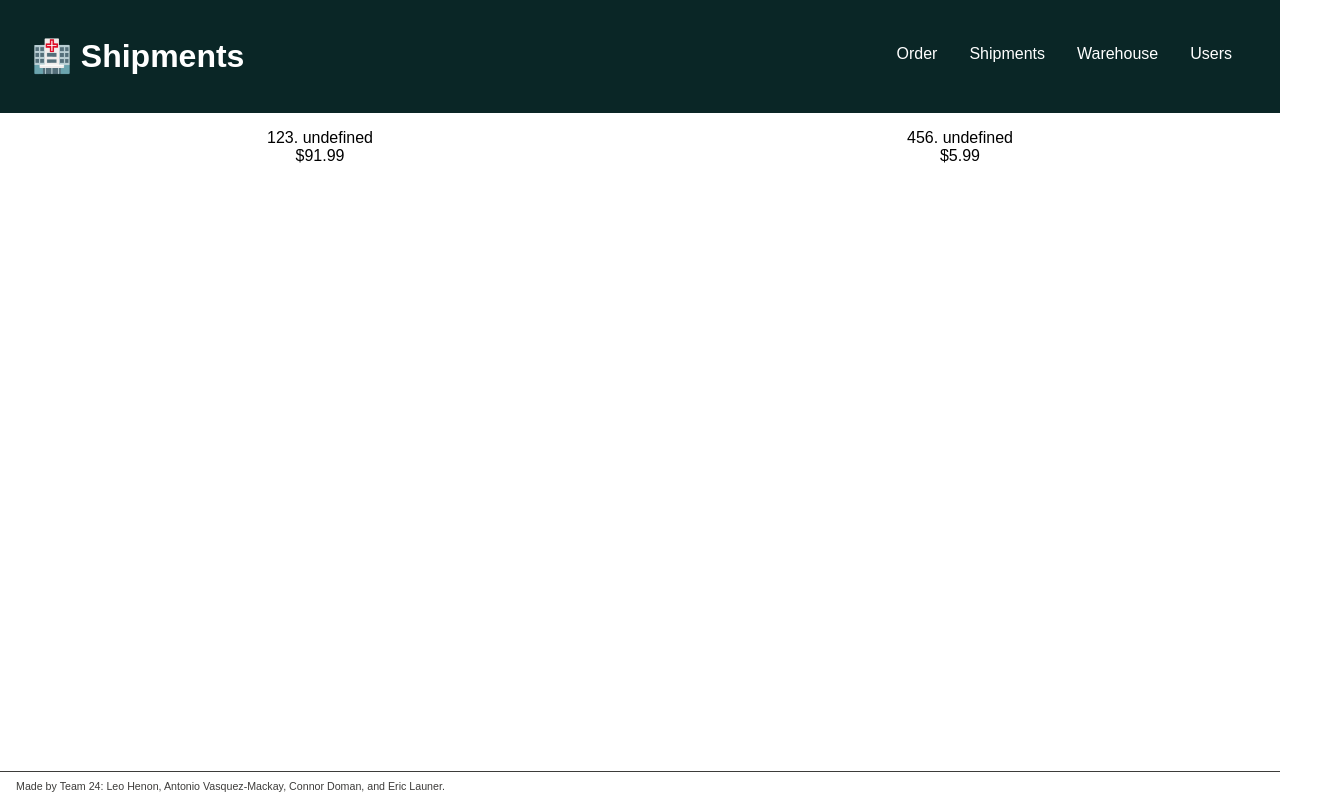
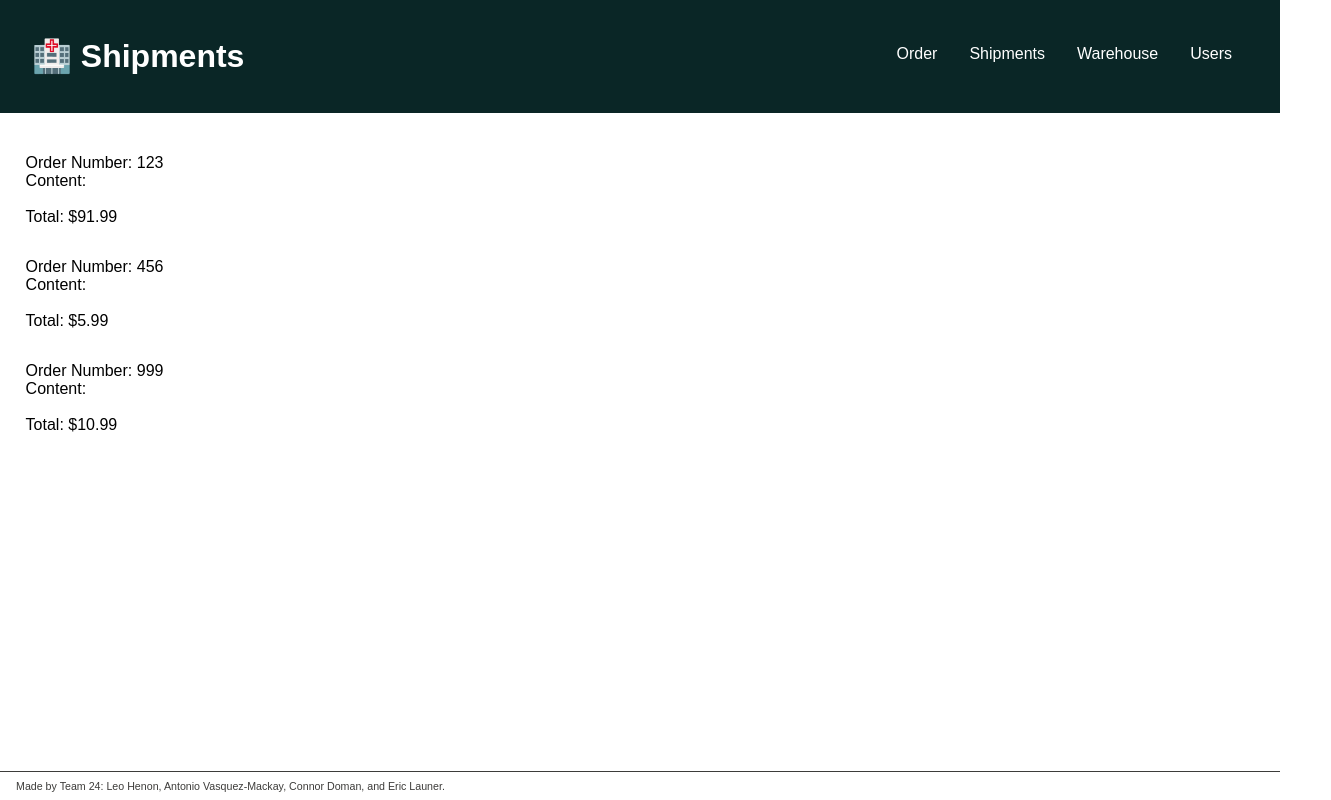
Before and after one commit to cosc310team24/project, a Next.js app: page /shipments in a window 1280 px wide. Shown: the whole page, 1331 px wide, since content can reach past the window. Built offline with nearby package versions, Linux system fonts and the light colour scheme.

Commit message:
Style changes

```diff
--- a/components/ShipmentPanel.jsx
+++ b/components/ShipmentPanel.jsx
@@ -9,7 +9,7 @@ import CartBanner from "/components/Cart.jsx";
 import styles from "/styles/ShipmentPanel.module.css";
 
 export class OrderItem {
-    constructor(shipment_id, content, price) {
+    constructor(shipment_id, content = [], price) {
         this.shipment_id = shipment_id;
         this.content = content;
         this.price = price;
@@ -39,21 +39,25 @@ export class OrderItem {
     }
 }
 
-export const OrderListItem = ({ item, quantity, onChange }) => {
+export const OrderListItem = ({ item }) => {
     const [shipment_id, setshipment_id] = useState(item.shipment_id);
-    const [count, setCount] = useState(quantity);
+    //const [count, setCount] = useState(quantity);
 
     const it =
         item instanceof OrderItem
-            ? item
-            : new OrderItem(item.shipment_id, item.content, item.price);
+        ? item
+        : new OrderItem(item.shipment_id, item.content, item.price);
 
     return (
         <li className={styles.orderItem}>
             <span>
-                {it.toString()}
+                Order Number: {shipment_id}
+                <br/>
+                Content:
+                <br/>
+                {it.content.map((item) => (content))}
                 <br />
-                {it.priceString}
+                Total: {it.priceString}
             </span>
         </li>
     );
@@ -77,8 +81,6 @@ export const OrderPanel = ({ orderCallback, testOrderItems }) => {
             <OrderListItem
                 key={i.shipment_id}
                 item={i}
-                onChange={updateItems}
-                quantity={qty}
             />
         );
     });
--- a/styles/ShipmentPanel.module.css
+++ b/styles/ShipmentPanel.module.css
@@ -1,10 +1,10 @@
 .orderList {
-    display: flex;
+    display: block;
     flex-direction: row;
     flex-wrap: wrap;
     justify-content: space-around;
     margin: 0;
-    padding: 0;
+    padding: 2%;
     width: 100%;
     overflow: hidden;
     margin-bottom: 2rem;
@@ -15,23 +15,13 @@
     flex-direction: column;
     width: 20%;
     height: auto;
-    text-align: center;
+    text-align: left;
     transition: all ease 0.2s;
     background: white;
     padding: 1rem 0;
 }
 
 .orderItem:hover {
-    cursor: pointer;
-    transform: scale(1.1);
     box-shadow: 0px 0rem 1rem -0.1rem rgba(0, 0, 0, 0.1);
     border-radius: 2%;
 }
-
-.itemImage {
-    width: 70%;
-    height: auto;
-    aspect-ratio: 1/1;
-    background-color: grey;
-    margin: 2rem auto;
-}
--- a/utils/test_shipments.js
+++ b/utils/test_shipments.js
@@ -11,7 +11,12 @@ export const TEST_ITEMS = [
     },
     {
         shipment_id: 456,
+        contents: new Array(2).fill("Item 2"),
+        price: 5.99,
+    },
+    {
+        shipment_id: 999,
         contents: "Item 2, Item 3",
-        price: 5.99,
+        price: 10.99,
     }
 ];
```
